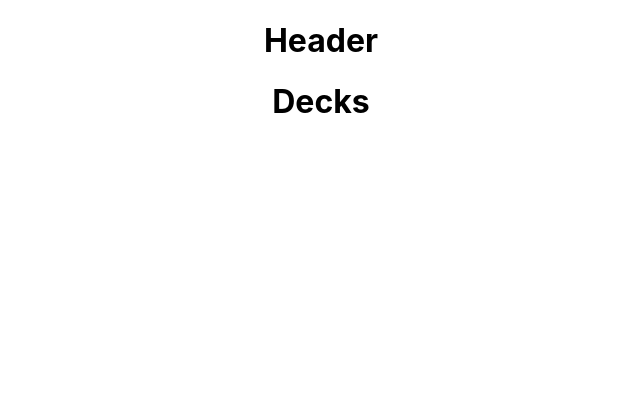
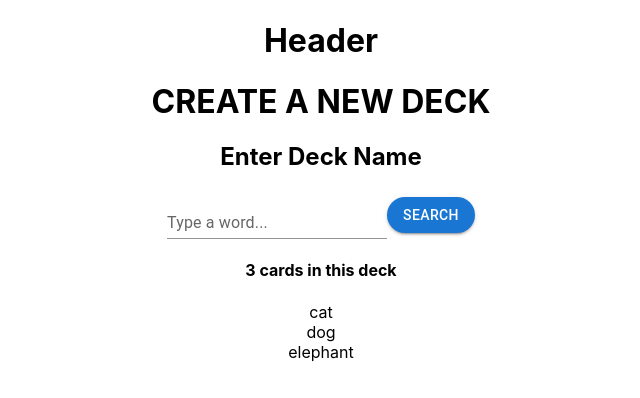
Before and after one commit to nicscobey/ringo-project3-frontend, a React (Create React App) app: page /decks/new in a window 1280 px wide. Shown: the top 398 px of the page, without its empty margins (319-959 px from the left). Built offline with nearby package versions, Linux system fonts and the light colour scheme.

Commit message:
updated deck pages  to receive test data

```diff
--- a/package.json
+++ b/package.json
@@ -3,6 +3,8 @@
   "version": "0.1.0",
   "private": true,
   "dependencies": {
+    "@emotion/react": "^11.6.0",
+    "@emotion/styled": "^11.6.0",
     "@mui/material": "^5.1.1",
     "@testing-library/jest-dom": "^5.15.0",
     "@testing-library/react": "^11.2.7",
--- a/src/App.css
+++ b/src/App.css
@@ -36,3 +36,31 @@
     transform: rotate(360deg);
   }
 }
+
+.fixed-width-button {
+  width: 300px;
+}
+
+.flex-center {
+  display: flex;
+  align-items: center;
+}
+
+.flex-column-center {
+  display: flex;
+  justify-content: center;
+}
+
+Button {
+  border-radius: 300px !important;
+}
+
+a {
+  text-decoration: none;
+}
+
+.center-items {
+  display: flex;
+  justify-content: center;
+  align-items: center;
+}
--- a/src/components/Main.js
+++ b/src/components/Main.js
@@ -6,17 +6,55 @@ import DecksShow from '../pages/Decks/DecksShow'
 import DecksNew from '../pages/Decks/DecksNew'
 
 const Main = () => {
+
+    const sampleDeckNames = ["Deck 1", "Deck 2", "Deck 3"]
+
+    const sampleDeck = [
+        {
+            word: "cat",
+            definition: "Furry feline",
+            example: "Dr. Seuss is a cat in a hat.",
+            deckTag: "animals",
+            deckId: 1234
+        },
+        {
+            word: "dog",
+            definition: "A barking cat",
+            example: "Hey there, dog.",
+            deckTag: "animals",
+            deckId: 1234
+        },
+        {
+            word: "elephant",
+            definition: "A big, leathery mouse",
+            example: "See the elephant?",
+            deckTag: "animals",
+            deckId: 1234
+        },
+    ]
+
     return (
         <Switch>
             <Route exact path="/">
 
             </Route>
             <Route exact path="/decks">
-                <Decks />
+                <Decks  sampleDeckNames={sampleDeckNames}/>
             </Route>
-            <Route path="/decks/:id">
-                <Decks />
+            <Route path="/decks/new">
+                <DecksNew sampleDeck={sampleDeck}/>
             </Route>
+            <Route path="/decks/:id/update" render={(rp) => (
+                    <DecksUpdate {...rp} />
+                )}
+            />
+            <Route path="/decks/:id" render={(rp) => (
+                    <DecksShow {...rp} />
+                )}
+            />
+            {/* <Route path="/decks/:id">
+                <DecksShow />
+            </Route> */}
             <Route path="/card/:id">
                 <Card />
             </Route>
--- a/src/pages/Decks/Decks.js
+++ b/src/pages/Decks/Decks.js
@@ -1,8 +1,26 @@
-import {Switch, Route} from 'react-router-dom'
+import {Switch, Route, Link} from 'react-router-dom'
+import * as React from 'react';
+import ReactDOM from 'react-dom';
+import Button from '@mui/material/Button';
+import Stack from '@mui/material/Stack'
 
-const Decks = () => {
+const Decks = (props) => {
+
+    console.log(props)
+
+    const deckButtons = () => {
+        return props.sampleDeckNames.map((deck) => (
+            <Link to="/decks/hi"><Button className="fixed-width-button" variant="contained">{deck}</Button></Link>
+        ))
+    }
+
     return (
-        <h1>Decks</h1>
+        <div>
+            <h1>My Flashcard Decks</h1>
+            <Stack className="flex-center" spacing={4}>
+                {deckButtons()}
+            </Stack>
+        </div>
     )
 }
 
--- a/src/pages/Decks/DecksNew.js
+++ b/src/pages/Decks/DecksNew.js
@@ -1,8 +1,76 @@
 import {Switch, Route} from 'react-router-dom'
+import { Button, TextField, Modal, Box, Typography, Stack } from '@mui/material';
+import {useState} from 'react'
 
-const DecksNew = () => {
+const style = {
+    position: 'absolute',
+    top: '50%',
+    left: '50%',
+    transform: 'translate(-50%, -50%)',
+    width: 400,
+    bgcolor: 'background.paper',
+    boxShadow: 24,
+    p: 4,
+    "border-radius": "20px"
+};
+
+const DecksNew = (props) => {
+
+    const sampleCards = props.sampleDeck;
+
+    const showSampleCards = () => {
+        return sampleCards.map((card) => (
+            <div>
+                {card.word}
+            </div>
+        ))
+    }
+
+    const [form, setForm] = useState({deckName: "", word: ""});
+    const [open, setOpen] = useState(false);
+    const handleOpen = () => setOpen(true);
+    const handleClose = () => setOpen(false);
+
+    const handleChange = (event) => {
+        setForm({...form, [event.target.name]: event.target.value})
+    }
+
+    const handleSubmit = (event) => {
+        event.preventDefault();
+        handleOpen();
+    }
+
     return (
-        <h1>Decks New</h1>
+        <div>
+            <h1>CREATE A NEW DECK</h1>
+            <h2>Enter Deck Name</h2>
+            <form className="center-items" onSubmit={handleSubmit}>
+                {/* <TextField required onChange={handleChange} name="word" id="outlined-basic" label="Type a word..." variant="standard" value={form.word}/> */}
+                <TextField onChange={handleChange} name="word" id="outlined-basic" label="Type a word..." variant="standard" value={form.word}/>
+                <Button type="submit" variant="contained">Search</Button>
+            </form>
+            <h4>{sampleCards.length} cards in this deck</h4>
+            {showSampleCards()}
+            <Modal
+                open={open}
+                onClose={handleClose}
+                aria-labelledby="modal-modal-title"
+                aria-describedby="modal-modal-description"
+            >
+                <Box sx={style}>
+                    <Typography id="modal-modal-title" variant="h6" component="h2">
+                        Results for "{form.word}"
+                    </Typography>
+                    <Typography id="modal-modal-description" sx={{ mt: 2 }}>
+                        Duis mollis, est non commodo luctus, nisi erat porttitor ligula.
+                    </Typography>
+                    <Stack className="flex-column-center" direction="row" spacing={4}>
+                        <Button variant="contained">Add to Deck</Button>
+                        <Button variant="outlined" onClick={handleClose}>Cancel</Button>
+                    </Stack>
+                </Box>
+            </Modal>
+        </div>
     )
 }
 
--- a/src/pages/Decks/DecksShow.js
+++ b/src/pages/Decks/DecksShow.js
@@ -1,8 +1,14 @@
 import {Switch, Route} from 'react-router-dom'
 
-const DecksShow = () => {
+const DecksShow = (props) => {
+
+    const id = props.match.params.id;
+
     return (
-        <h1>Decks Show</h1>
+        <div>
+            <h1>Decks Show</h1>
+            <h3>Deck Id: {id}</h3>
+        </div>
     )
 }
 
--- a/src/pages/Decks/DecksUpdate.js
+++ b/src/pages/Decks/DecksUpdate.js
@@ -1,8 +1,14 @@
 import {Switch, Route} from 'react-router-dom'
 
-const DecksUpdate = () => {
+const DecksUpdate = (props) => {
+
+    const id = props.match.params.id
+
     return (
-        <h1>Decks Update</h1>
+        <div>
+            <h1>Decks Update</h1>
+            <h3>Deck Id: {id}</h3>
+        </div>
     )
 }
 
```
Also changed, not shown: 1 other file (tests, documents, lock files or other folders).
